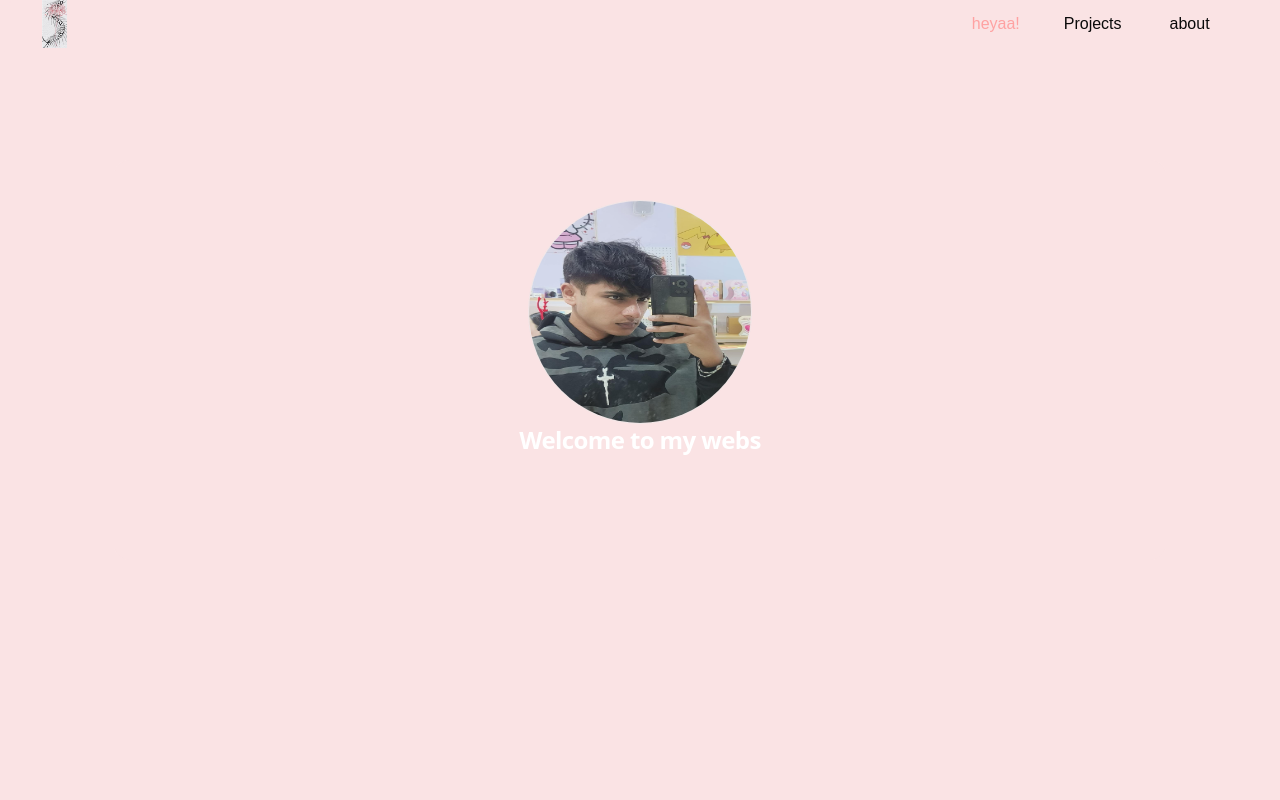
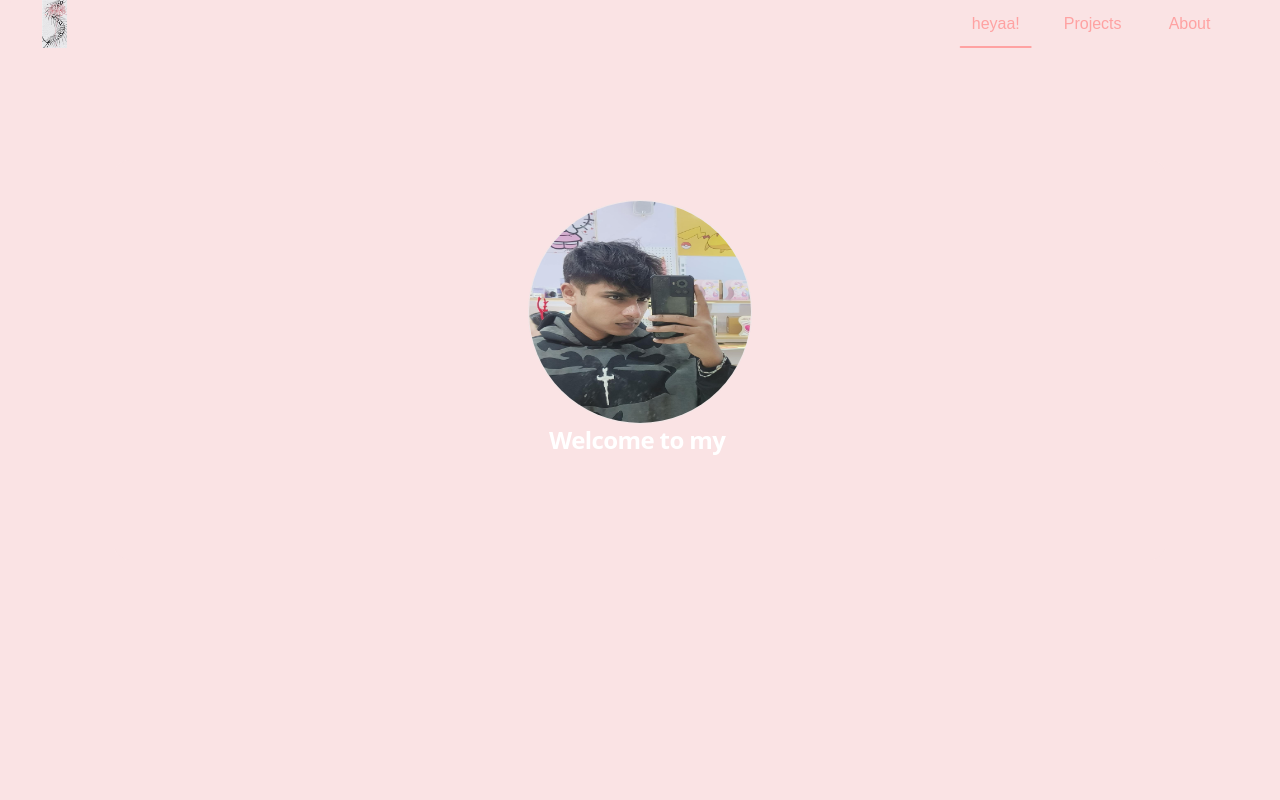
Before and after one commit to crash484/portfolioWebsite, a Next.js app: page / in a window 1280 px wide. Shown: the top 800 px of the page. Built offline with nearby package versions, Linux system fonts and the light colour scheme.

Commit message:
added custom slider header now only content remains yayy

```diff
--- a/src/app/page.jsx
+++ b/src/app/page.jsx
@@ -20,17 +20,17 @@ export default function Home() {
 
 
     {/*this is for profile section*/}
-    <div className="p-15 px-28" id="profile">
+    <div className="p-15 px-28" id="Profile">
       <Profile/>
     </div>
 
      {/*this is for projects section*/}
-     <div className="p-0.5" id="projects">
+     <div className="p-0.5 mb-96" id="Projects" >
       <Projects/>
      </div>
 
      {/*this is for free time section */}
-     <div className="p-0.5" id="freeTime">
+     <div className="p-0.5" id="About">
       <About />
      </div>
 
--- a/src/components/Header.jsx
+++ b/src/components/Header.jsx
@@ -1,6 +1,38 @@
+"use client"
 import Image from "next/image"
 
+import { useState,useEffect } from "react"
+
 export default function Header(){
+    const[activeSection, setActiveSection] = useState("Profile");
+
+    useEffect(()=>{
+        const sections = ["Profile","Projects","About"]
+
+        const observer = new IntersectionObserver(
+            (entries)=> {
+                entries.forEach((entry)=>{
+                    if(entry.isIntersecting) {
+                        setActiveSection(entry.target.id)
+                    }
+                })
+            },
+            {
+                rootMargin: "-50% 0px -50% 0px",
+                threshold:0
+            }
+        )
+        sections.forEach((id)=>{
+            const element = document.getElementById(id)
+            if( element ) observer.observe(element)
+        })
+    },[])
+
+    const scrollToSection = (sectionId)=>{
+        const element = document.getElementById(sectionId)
+        if(element) element.scrollIntoView({behavior:"smooth"})
+    }
+
     return(
         <div className="flex flex-row bg-reddish-1 z-999 sticky top-0 gap-140 px-10 pb-3  mx-0.5 mb-10 rounded-2xl">
             {/* container for image*/}
@@ -17,9 +49,24 @@ export default function Header(){
 
             {/*container for other icons */}
             <div className="basis-128 grid grid-cols-3">
-                <div className=" p-3 w-auto text-center font-display text-red-300 hover:bg-card/50 transition-all duration-500 rounded-2xl ">heyaa!</div>
-                <div className=" p-3 w-auto text-center font-display hover:bg-card/50 transition-all duration-500 rounded-2xl">Projects</div>
-                <div className=" p-3 w-auto text-center font-display hover:bg-card/50 transition-all duration-500 rounded-2xl">about</div>
+                <button className={`p-3 w-auto text-center font-display text-red-300 hover:bg-card/50 transition-all duration-500 rounded-2xl
+                                    relative ${activeSection==="Profile"?"after:absolute after:bottom-0 after:left-1/2 after:-translate-x-1/2 after:w-3/4 after:h-0.5 after:bg-red-300 after:rounded-full":""}`}
+                        onClick={()=>scrollToSection("Profile")}
+                >
+                    heyaa!
+                </button>
+                <button className={`p-3 w-auto text-center font-display text-red-300 hover:bg-card/50 transition-all duration-500 rounded-2xl
+                                    relative ${activeSection==="Projects"?"after:absolute after:bottom-0 after:left-1/2 after:-translate-x-1/2 after:w-3/4 after:h-0.5 after:bg-red-300 after:rounded-full":""}`}
+                        onClick={()=>scrollToSection("Projects")}
+                >
+                    Projects
+                </button>
+                <button className={`p-3 w-auto text-center font-display text-red-300 hover:bg-card/50 transition-all duration-500 rounded-2xl
+                                    relative ${activeSection==="About"?"after:absolute after:bottom-0 after:left-1/2 after:-translate-x-1/2 after:w-3/4 after:h-0.5 after:bg-red-300 after:rounded-full":""}`}
+                        onClick={()=>scrollToSection("About")}
+                >
+                    About
+                </button>
             </div>
         </div>
     )
```
